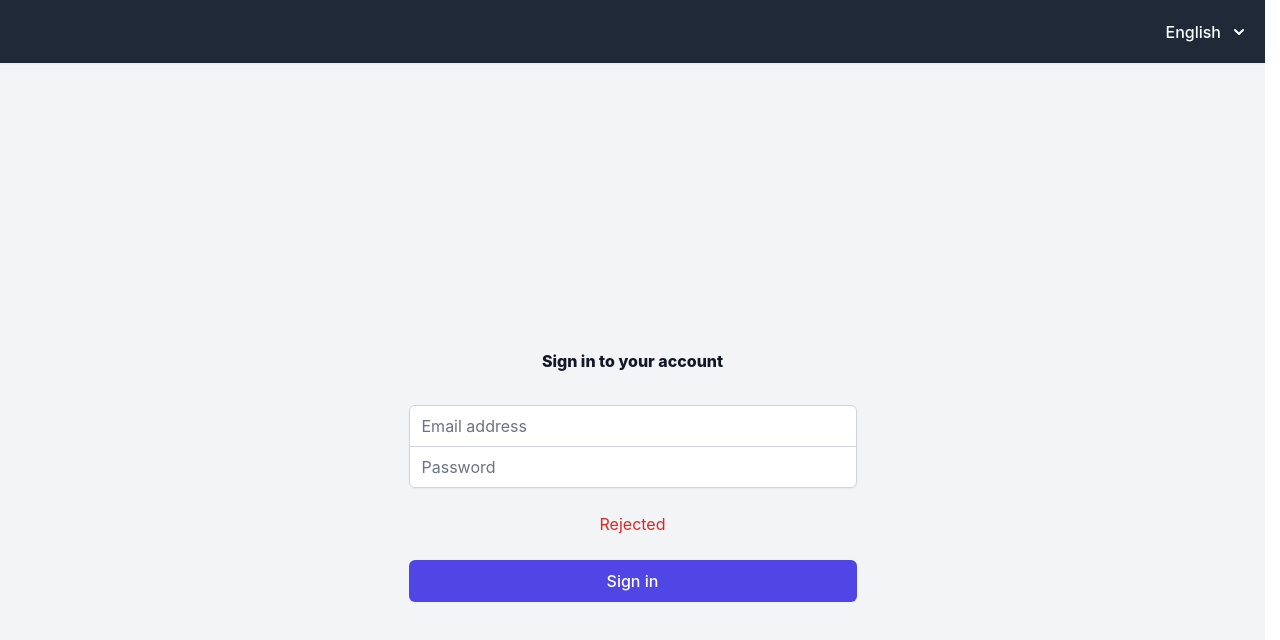
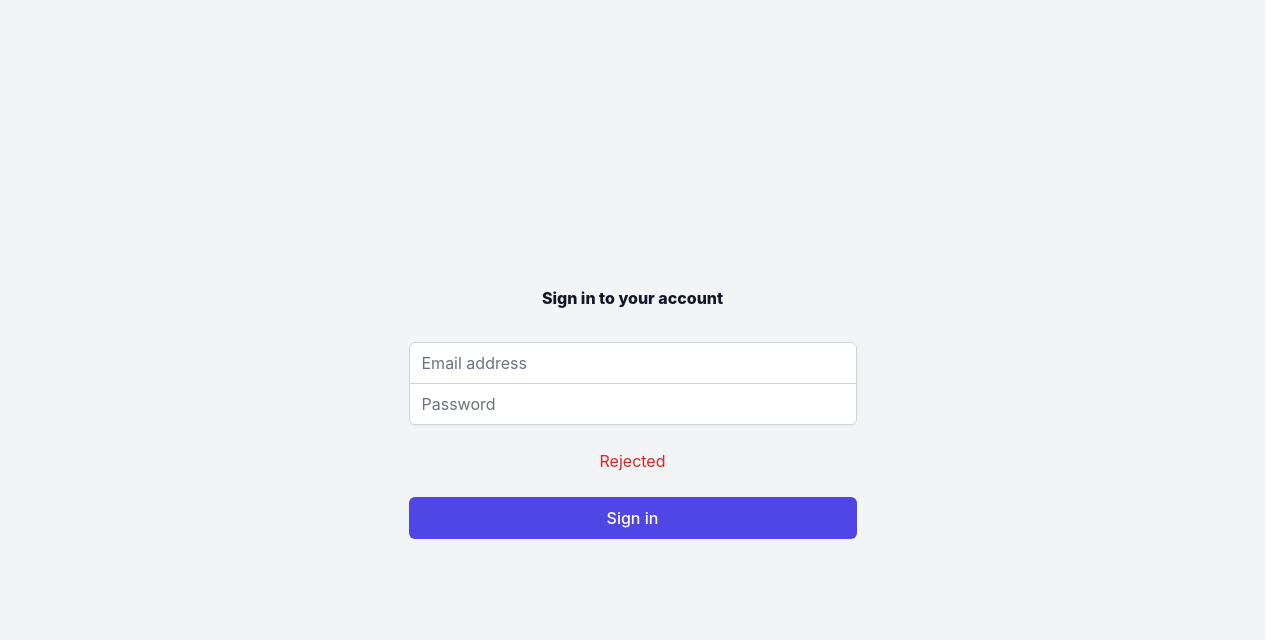
Before and after one commit to jhjdev/bartender-order-service, a React (Vite) app: page /login in a window 1280 px wide. Shown: the top 640 px of the page. Built offline with nearby package versions, Linux system fonts and the light colour scheme.

Commit message:
Updated readme and fixed broken route

```diff
--- a/src/App.tsx
+++ b/src/App.tsx
@@ -1,6 +1,6 @@
 import * as React from 'react';
 import { useEffect } from 'react';
-import { BrowserRouter } from 'react-router-dom';
+import { BrowserRouter, useLocation } from 'react-router-dom';
 import { Provider } from 'react-redux';
 import { store } from './redux/store';
 import { useDispatch, useSelector } from 'react-redux';
@@ -25,6 +25,7 @@ const AppContent: React.FC = () => {
   const dispatch = useDispatch<AppDispatch>();
   const isAuthenticated = useSelector(selectIsAuthenticated);
   const { i18n } = useTranslation();
+  const location = useLocation();
 
   // Debug log
   console.log('isAuthenticated:', isAuthenticated);
@@ -44,10 +45,14 @@ const AppContent: React.FC = () => {
     }
   }, [i18n.language]);
 
+  // Hide sidebar and header on /login
+  const isLoginRoute = location.pathname === '/login';
+
   return (
     <div className="flex h-screen bg-gray-100">
-      {isAuthenticated && <Sidebar />}
+      {!isLoginRoute && isAuthenticated && <Sidebar />}
       <div className="flex-1 flex flex-col">
+        {!isLoginRoute && (
           <header className="bg-gray-800 text-white shadow-sm z-50 relative">
             <div
               className="flex justify-between items-center px-4"
@@ -59,6 +64,7 @@ const AppContent: React.FC = () => {
               <LanguageSwitcher />
             </div>
           </header>
+        )}
         <main className="flex-1 overflow-x-hidden overflow-y-auto bg-gray-100">
           <AppRoutes />
         </main>
--- a/src/routes/Routes.tsx
+++ b/src/routes/Routes.tsx
@@ -14,6 +14,12 @@ import FilesPage from '../pages/files/FilesPage';
 import SchedulePage from '../pages/schedule/SchedulePage';
 import InventoryPage from '../pages/inventory/InventoryPage';
 import ErrorPage from '../pages/ErrorPage';
+import { useTranslation } from 'react-i18next';
+
+const LanguageRedirect = () => {
+  const { i18n } = useTranslation();
+  return <Navigate to={`/${i18n.language}/profile`} replace />;
+};
 
 const AppRoutes: React.FC = () => {
   return (
@@ -23,7 +29,7 @@ const AppRoutes: React.FC = () => {
         path="/"
         element={
           <ProtectedRoute>
-            <Navigate to="/profile" replace />
+            <LanguageRedirect />
           </ProtectedRoute>
         }
       />
```
Also changed, not shown: 1 other file (tests, documents, lock files or other folders). Lines whose indentation alone changed are shown as unchanged.
